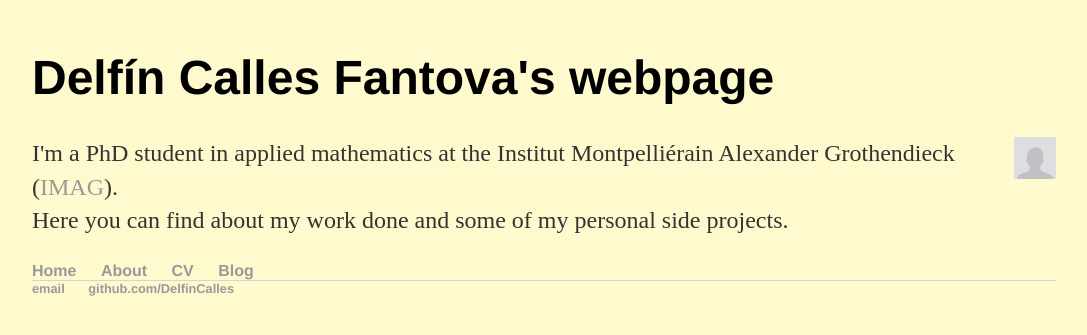
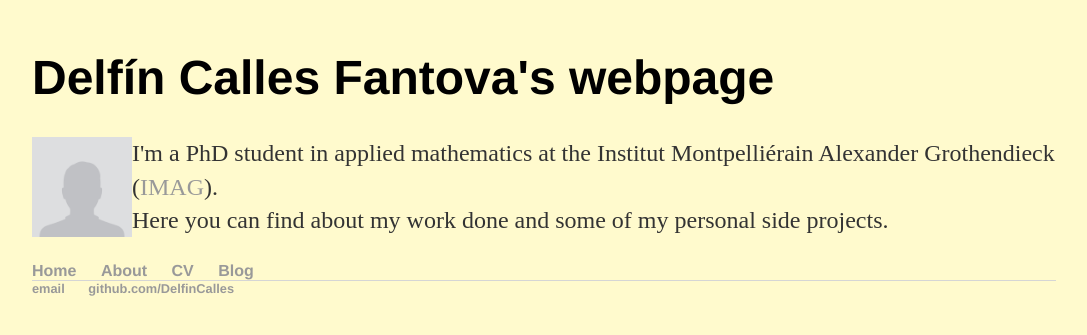
Before and after one commit to DelfinCalles/DelfinCalles.github.io, a Jekyll site: the page built from index.html, in a window 1280 px wide. Shown: the top 335 px of the page, without its empty margins (96-1183 px from the left). Built offline with Jekyll 4.4.1, drawn with Linux system fonts in a browser that asks for light colours.

Commit message:
Resize image

```diff
--- a/index.html
+++ b/index.html
@@ -5,7 +5,7 @@ title: Delfín Calles Fantova
 <div class="blurb">
 	<h1>Delfín Calles Fantova's webpage</h1>
 	<p>
-	<img src='images/placeholder_profile.jpg' alt='Me' style='float:right;width:42px;height:42px;'>
+	<img src='images/placeholder_profile.jpg' alt='Me' style='float:left;width:100px;height:100px;'>
 	I'm a PhD student in applied mathematics at the Institut Montpelliérain Alexander Grothendieck (<a href="https://imag.umontpellier.fr/">IMAG</a>). <br>
 	Here you can find about my work done and some of my personal side projects.</p>
 </div><!-- /.blurb -->
```
